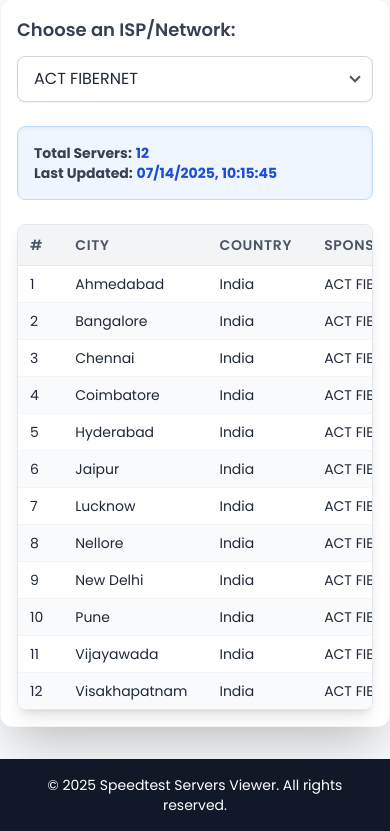
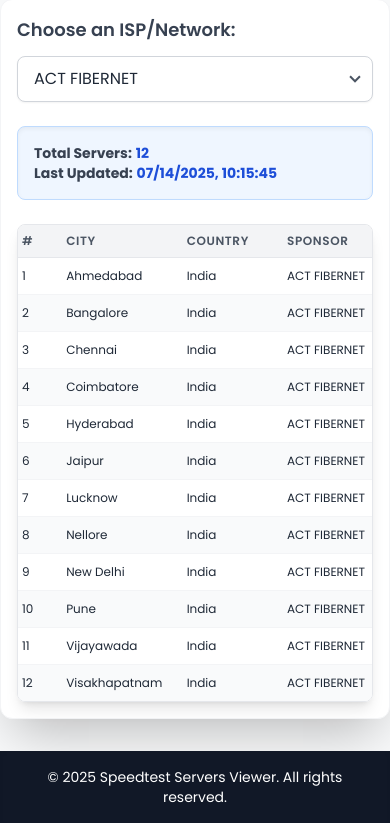
Before and after one commit to crazyuploader/Speedtest-Servers, a Flask app: page / in a window 390 px wide. Shown: the part 129-960 px from the top of the page. Run offline with Flask 3, Linux system fonts and the light colour scheme; some libraries are stand-ins or nearby versions.

Commit message:
Fix horizontal scroll on mobile devices
templates/index.html

```diff
--- a/templates/index.html
+++ b/templates/index.html
@@ -21,11 +21,15 @@
       main {
         flex-grow: 1;
       }
-      /* Custom scrollbar for table on smaller screens if needed */
+      /* Custom scrollbar for table on smaller screens */
       .table-container {
         overflow-x: auto;
+        overflow-y: visible;
         /* Ensure table content doesn't break out on very small screens */
         -webkit-overflow-scrolling: touch; /* Smoother scrolling on iOS */
+        /* Make sure the container itself has proper scrolling */
+        width: 100%;
+        display: block;
       }
 
       /* Reduce table cell padding on small screens for better fit */
@@ -33,14 +37,16 @@
         /* Tailwind's 'sm' breakpoint */
         .table-container th,
         .table-container td {
-          padding-left: 1rem; /* px-4 */
-          padding-right: 1rem; /* px-4 */
-          font-size: 0.875rem; /* text-sm */
+          padding-left: 0.5rem; /* px-2 */
+          padding-right: 0.5rem; /* px-2 */
+          padding-top: 0.5rem; /* py-2 */
+          padding-bottom: 0.5rem; /* py-2 */
+          font-size: 0.75rem; /* text-xs */
         }
         /* Further reduce padding for the first column if necessary */
         .table-container th:first-child,
         .table-container td:first-child {
-          padding-left: 0.75rem; /* px-3 */
+          padding-left: 0.25rem; /* px-1 */
         }
       }
 
@@ -87,13 +93,21 @@
         }
       }
 
-      /* --- Table Full Width Fix --- */
+      /* --- Table Styles --- */
       #servers {
-        width: 100%; /* Ensure the table itself takes 100% of its container */
-        table-layout: fixed; /* This is key: it makes column widths proportional */
+        /* Set minimum width to ensure table is wide enough to scroll */
+        min-width: 900px;
+        width: 100%;
+        display: table;
       }
 
-      /* Adjusted widths for 7 columns - ORDER MATTERS HERE! */
+      /* Desktop styles - use fixed layout for consistent column widths */
+      @media (min-width: 769px) {
+        #servers {
+          table-layout: fixed;
+        }
+
+        /* Adjusted widths for 7 columns on desktop */
         #servers th:nth-child(1),
         #servers td:nth-child(1) {
           width: 5%; /* # */
@@ -122,21 +136,64 @@
         #servers td:nth-child(7) {
           width: 25%; /* Host */
         }
+      }
 
-      /* Adjust for smaller screens if needed to prevent squishing content */
+      /* Mobile styles - use auto layout and prevent text wrapping */
       @media (max-width: 768px) {
+        .table-container {
+          border-radius: 0.5rem;
+          overflow-x: scroll !important;
+          overflow-y: visible;
+          -webkit-overflow-scrolling: touch;
+          width: 100%;
+          display: block;
+        }
+
         #servers {
-          table-layout: auto; /* Revert to auto on smaller screens if fixed layout causes issues */
+          table-layout: auto;
+          min-width: 900px;
+          display: table;
         }
+
         #servers th,
         #servers td {
-          white-space: nowrap; /* Prevent text from wrapping too much */
+          white-space: nowrap; /* Prevent text from wrapping */
+          min-width: 80px; /* Minimum width for each column */
+        }
+
+        /* Specific minimum widths for mobile */
+        #servers th:nth-child(1),
+        #servers td:nth-child(1) {
+          min-width: 40px; /* # */
+        }
+        #servers th:nth-child(2),
+        #servers td:nth-child(2) {
+          min-width: 120px; /* City */
+        }
+        #servers th:nth-child(3),
+        #servers td:nth-child(3) {
+          min-width: 100px; /* Country */
+        }
+        #servers th:nth-child(4),
+        #servers td:nth-child(4) {
+          min-width: 200px; /* Sponsor */
+        }
+        #servers th:nth-child(5),
+        #servers td:nth-child(5) {
+          min-width: 80px; /* Server ID */
+        }
+        #servers th:nth-child(6),
+        #servers td:nth-child(6) {
+          min-width: 100px; /* IPv6 */
+        }
+        #servers th:nth-child(7),
+        #servers td:nth-child(7) {
+          min-width: 250px; /* Host */
         }
       }
 
       /* --- Tooltip Styles --- */
       #ip-tooltip {
-        /* CHANGED FROM fixed TO absolute */
         position: absolute;
         background-color: #333;
         color: #fff;
@@ -226,7 +283,7 @@
       <div
         class="table-container shadow-lg rounded-lg overflow-hidden border border-gray-200 bg-white"
       >
-        <table id="servers" class="min-w-full divide-y divide-gray-200">
+        <table id="servers" class="divide-y divide-gray-200">
           <thead class="bg-gray-100">
             <tr>
               <th
```
Lines whose indentation alone changed are shown as unchanged.
